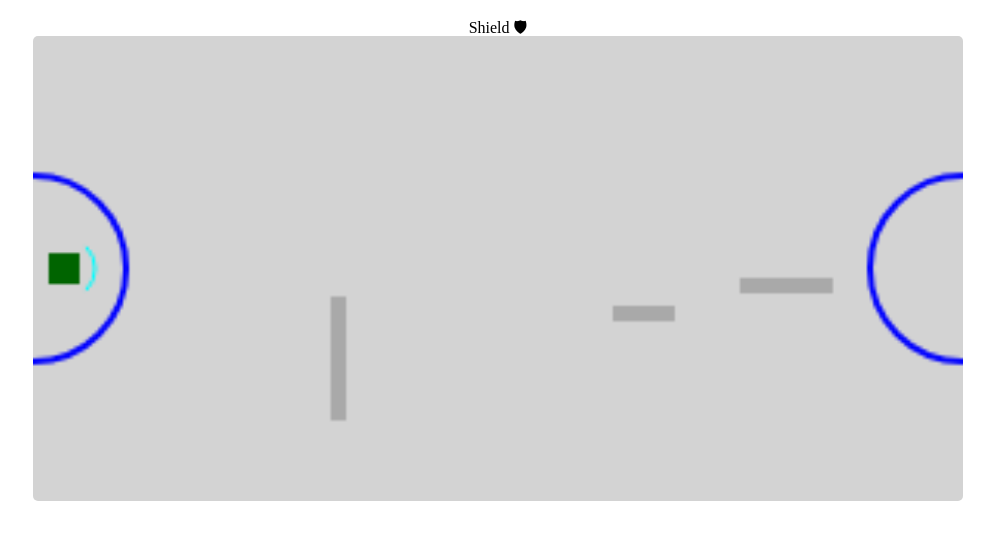
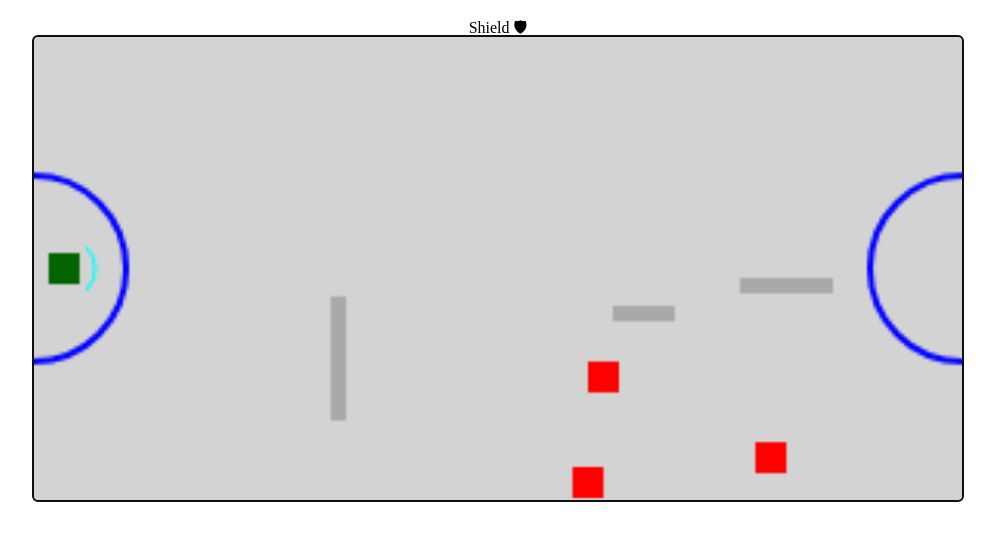
Before and after one commit to NRaff/shield, a website built with webpack: page index.html in a window 1280 px wide. Shown: the whole page, without its empty margins (142-1137 px from the left). Built offline with nearby package versions, Linux system fonts and the light colour scheme.

Commit message:
refactor enemy placement and redraw

```diff
--- a/index.html
+++ b/index.html
@@ -10,6 +10,6 @@
 </head>
 <body id='app_page'>
   <h1>Shield 🛡</h1>
-  <canvas id="shield_game" tabindex="1"></canvas>
+  <canvas id="shield_game" tabindex="1" autofocus></canvas>
 </body>
 </html>
--- a/src/scripts/game_map.js
+++ b/src/scripts/game_map.js
@@ -1,3 +1,4 @@
+import Enemy from "./enemy";
 import Tank from "./tank";
 import ArcType from "./Utils/ArcType";
 import Wall from "./wall";
@@ -10,6 +11,7 @@ class GameMap {
     this.level = level;
     this.ctx = this.canvas.getContext('2d');
     this.walls = []; // need to keep track of all objects on the page
+    this.enemies = [];
     this.tank = this.setupTank();
     this.startMap();
     this.mousePos = {
@@ -23,12 +25,14 @@ class GameMap {
     this.tank.drawTank();
     this.drawPortals();
     this.redrawBarriers();
+    this.redrawEnemies();
   }
 
   startMap() {
     this.tank.drawTank();
     this.drawPortals();
     this.drawBarriers();
+    this.drawEnemies();
     // add keyboard controls listener
     this.canvas.addEventListener('keydown', (keyEvent) => {
       let keyPressed = keyEvent.key
@@ -108,6 +112,7 @@ class GameMap {
 
   redrawBarriers() {
     this.walls.forEach((wall) => {
+      this.ctx.fillStyle = wall.color;
       this.ctx.fill(wall.path);
     })
   }
@@ -119,6 +124,26 @@ class GameMap {
     wall.randomWall();
     return wall;
   }
+
+  redrawEnemies() {
+    this.enemies.forEach((enemy) => {
+      this.ctx.fillStyle = enemy.color;
+      this.ctx.fill(enemy.path);
+    })
+  }
+
+  drawEnemies() {
+    while (this.enemies.length < this.level) {
+      this.enemies.push(this.drawEnemy());
+    }
+  }
+
+  drawEnemy() {
+    let enemy = new Enemy(this.canvas);
+    enemy.setRandomStartEnd();
+    enemy.draw();
+    return enemy;
+  }
 }
 
 export default GameMap;
--- a/src/scripts/phys_object.js
+++ b/src/scripts/phys_object.js
@@ -1,3 +1,6 @@
+import ArrayUtil from "./Utils/ArrayUtil";
+import Defaults from "./Utils/Defaults";
+
 class PhysObject {
   constructor(parent, options) {
     let goodOptions = options || PhysObject.setDefaults();
@@ -11,6 +14,7 @@ class PhysObject {
       xRight: this.canvas.width - 30
     }
     this.endPos = goodOptions.endPos;
+    this.path;
   }
   static setOptions(startPos, w, h, color, endPos) {
     return {
@@ -45,6 +49,7 @@ class PhysObject {
     obj.rect(this.pos.x,this.pos.y,this.size.w, this.size.h)
     this.context.fillStyle = this.color;
     this.context.fill(obj);
+    this.path = obj;
   }
 
   static setDefaults() {
@@ -63,6 +68,21 @@ class PhysObject {
         h: 10
       }
     }
+  }
+
+  setRandomStartEnd() {
+    let start = {
+      x: Math.floor(Math.random() * this.bounds.xRight) + this.bounds.xLeft,
+      y: Math.floor(Math.random() * this.canvas.height)
+    }
+
+    let direction = ArrayUtil.sample([-1, 1])
+    let end = {
+      x: start.x + direction * ArrayUtil.sample(Defaults.wallLengths()),
+      y: start.y + direction * ArrayUtil.sample(Defaults.wallLengths())
+    }
+    this.pos = start
+    this.endPos = end
   }
 
   // checks if a given object is inbounds using both the x an dy axis as well
--- a/src/scripts/tank.js
+++ b/src/scripts/tank.js
@@ -8,7 +8,7 @@ class Tank extends PhysObject {
     super(ctx, options);
     this.color = 'darkgreen';
     this.shield = new Shield(this.context, this.pos,'cyan',ArcType.eighth,this.size);
-    this.speed = {x: 5, y: 5};
+    this.speed = {x: 10, y: 10};
     this.controls = this.setControls();
 
   }
--- a/src/scripts/wall.js
+++ b/src/scripts/wall.js
@@ -1,13 +1,11 @@
 import ArrayUtil from "./Utils/ArrayUtil";
-import Defaults from "./Utils/Defaults";
 import PhysObject from "./phys_object";
 
 class Wall extends PhysObject {
   //Provides functions to draw walls vertically, horizontally, and diagonally
   constructor(ctx, options) {
     super(ctx, options);
-    this.color = 'darkgray'
-    this.path;
+    this.color = 'darkgray';
   }
 
   drawVert() {
@@ -90,21 +88,6 @@ class Wall extends PhysObject {
     let wallType = ArrayUtil.sample(types);
     wallType.apply(this)
   }
-
-  setRandomStartEnd() {
-    let start = {
-      x: Math.floor(Math.random() * this.bounds.xRight) + this.bounds.xLeft,
-      y: Math.floor(Math.random() * this.canvas.height)
-    }
-
-    let direction = ArrayUtil.sample([-1,1])
-    let end = {
-      x: start.x + direction * ArrayUtil.sample(Defaults.wallLengths()),
-      y: start.y + direction * ArrayUtil.sample(Defaults.wallLengths())
-    }
-    this.pos = start
-    this.endPos = end
-  }
 }
 
 export default Wall;
```
Also changed, not shown: dist/main.js.
